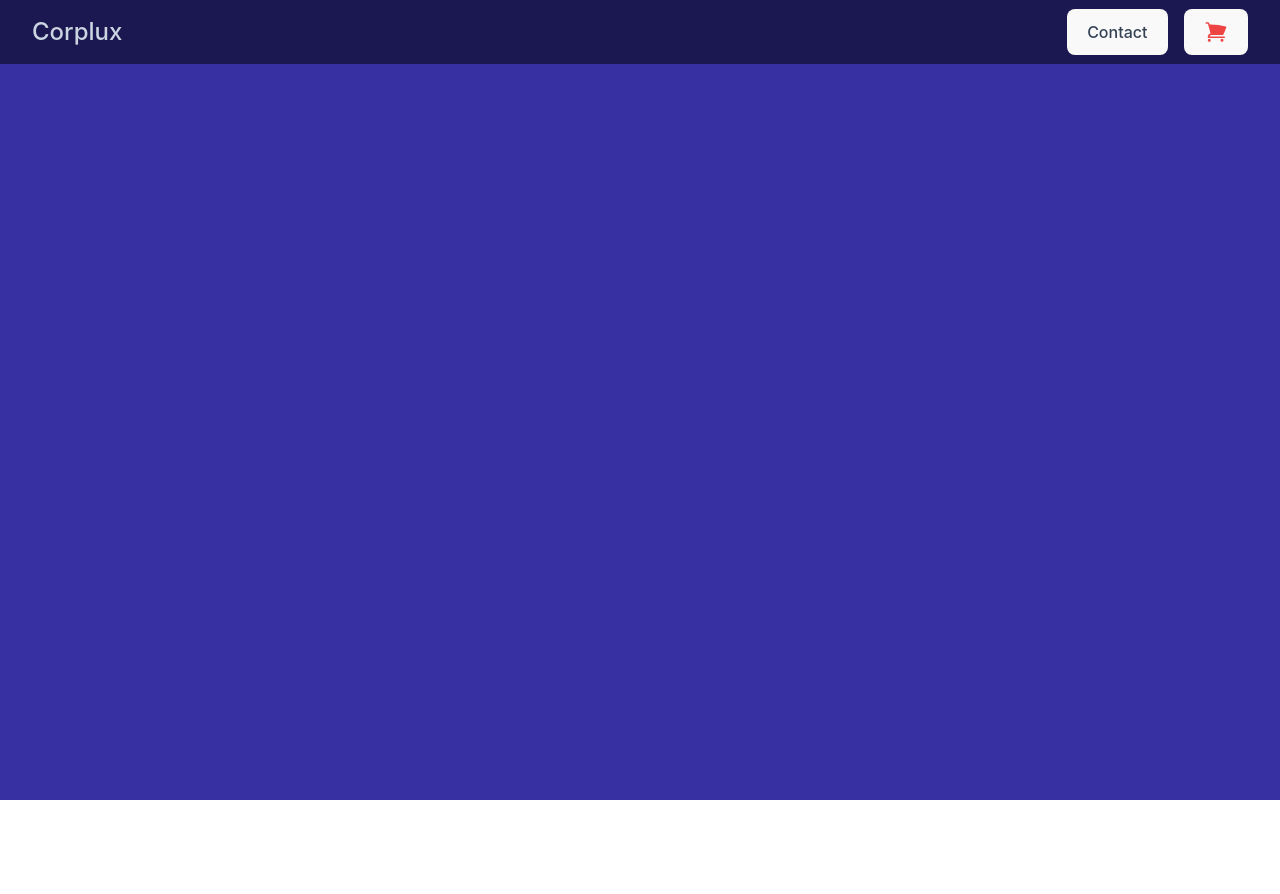
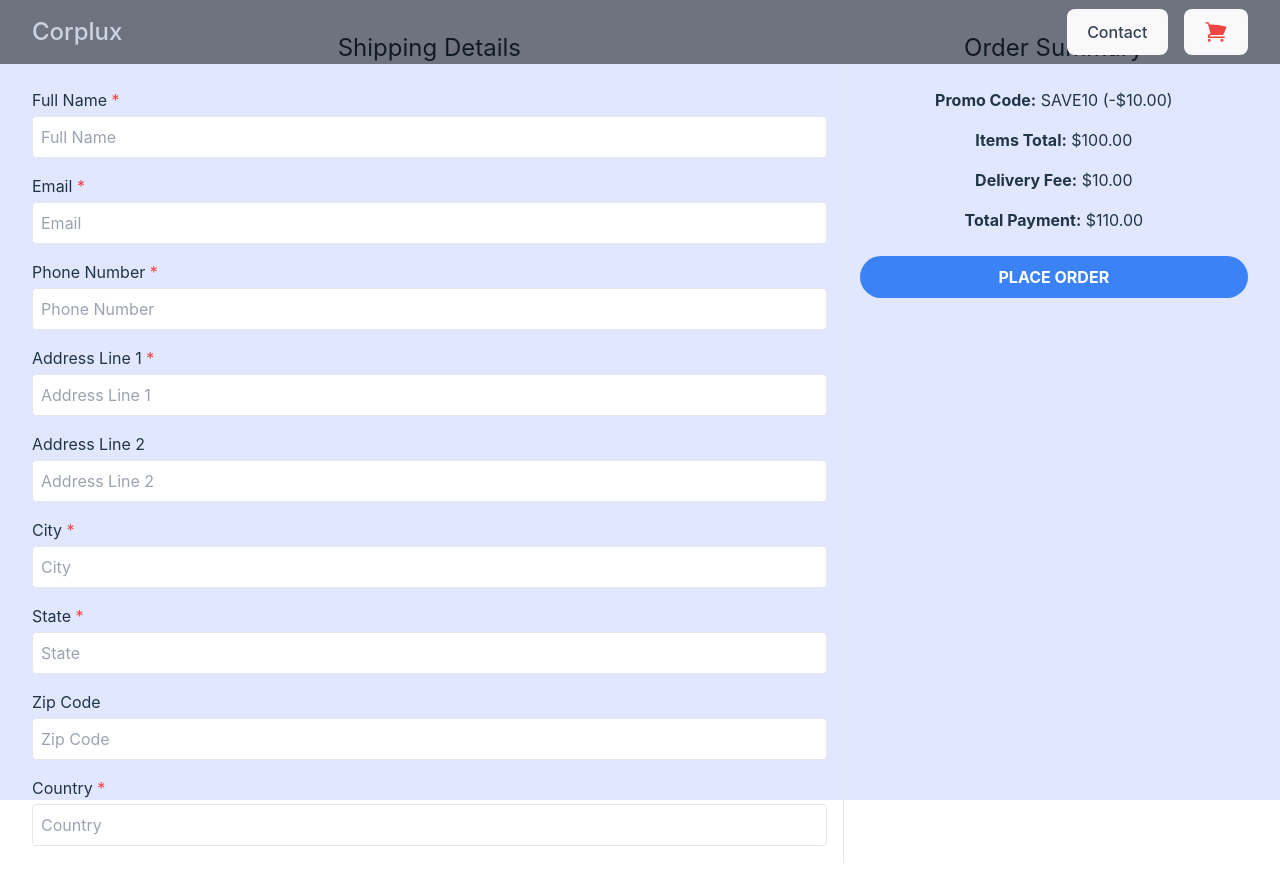
Before and after one commit to fakhirsh/corplux, a React (Vite) app in the folder frontend/: page /checkout in a window 1280 px wide. Before the commit this address had no page. Before the commit the page ends 800 px from the top, so only its background shows below. Built offline with nearby package versions, Linux system fonts and the light colour scheme.

Commit message:
Client side ccreens added (mostof them)

```diff
--- a/frontend/src/App.jsx
+++ b/frontend/src/App.jsx
@@ -9,6 +9,7 @@ import Cart from './screens/Cart';
 import Contact from './screens/Contact';
 import ProductList from './screens/ProductList';
 import Details from './screens/Details';
+import Checkout from './screens/Checkout';
 
 // function Loader({isloading=true}) {
 //   if (!isloading) return null;
@@ -39,7 +40,7 @@ function App() {
 
     return (
         <Router>
-            <div className='bg-indigo-800 absolute w-full h-screen p-0 top-0 left-0'>
+            <div className='bg-indigo-100 absolute w-full h-screen p-0 top-0 left-0'>
                 <Navbar />
                 <Routes>
                     <Route path="/" element={<Home />} />
@@ -47,6 +48,7 @@ function App() {
                     <Route path="/contact" element={<Contact />} />
                     <Route path="/product-list" element={<ProductList />} />
                     <Route path="/details" element={<Details />} />
+                    <Route path="/checkout" element={<Checkout />} />
                 </Routes>
             </div>
         </Router>
--- a/frontend/src/components/Navbar.jsx
+++ b/frontend/src/components/Navbar.jsx
@@ -1,6 +1,15 @@
 import React from 'react';
 import { useNavigate } from 'react-router-dom';
 import { ShoppingCartIcon } from '@heroicons/react/24/solid'
+import { Products } from '../data/mockData';
+
+
+////////////////////////////////////////////////////////////////////////////////
+export const getRandomProducts = (products, count) => {
+    const shuffled = products.sort(() => 0.5 - Math.random());
+    return shuffled.slice(0, count);
+};
+////////////////////////////////////////////////////////////////////////////////
 
 
 export default function Navbar() {
@@ -10,8 +19,13 @@ export default function Navbar() {
     const contactButtonClick = () => {
         navigate("/contact");
     }
+
     const cartButtonClick = () => {
-        navigate("/cart");
+        const randomProducts = getRandomProducts(Products, 5);
+
+        navigate("/cart", {
+            state: { cartItems: randomProducts }
+        });
     }
 
     return (
--- a/frontend/src/screens/Cart.jsx
+++ b/frontend/src/screens/Cart.jsx
@@ -1,7 +1,65 @@
-export default function Cart(){
-    return(
-        <div className="bg-blue-200">
-            <h1>Cart</h1>
+import { useLocation } from "react-router-dom";
+
+function Cart() {
+    const location = useLocation();
+    const items = location.state.cartItems;
+
+   // Sample data for the order summary
+    const subtotal = items.reduce((total, item) => total + item.price * item.quantity, 0);
+    const promoDiscount = 0; // Let's assume no discount for this example
+    const grandTotal = subtotal - promoDiscount;
+
+    return (
+      <div className="flex p-6 bg-gray-100">
+        {/* Left Column */}
+        <div className="w-2/3 pr-6">
+          {items.map((item) => (
+            <div key={item.id} className="flex mb-4 bg-white p-4 rounded shadow">
+              {/* Product Image */}
+              <img src={item.image} alt={item.name} className="w-1/4 object-cover rounded" />
+
+              {/* Product Title & Description */}
+              <div className="w-1/2 px-4">
+                <h2 className="text-xl">{item.name}</h2>
+                <p className="text-gray-600">{item.description}</p>
+              </div>
+
+              {/* Product Price & Quantity */}
+              <div className="w-1/4 text-right">
+                <p className="text-red-500">${item.price.toFixed(2)}</p>
+                <div className="flex items-center mt-2">
+                  <button className="border px-2 py-1">-</button>
+                  <span className="mx-2">{item.quantity}</span>
+                  <button className="border px-2 py-1">+</button>
+                </div>
+              </div>
+            </div>
+          ))}
         </div>
+
+        {/* Right Column */}
+        <div className="w-1/3 bg-white p-4 rounded shadow">
+          <h2 className="text-2xl mb-4">Order Summary</h2>
+          <div className="mb-4">
+            <span className="text-gray-600">Subtotal:</span> ${subtotal.toFixed(2)}
+          </div>
+          <div className="mb-4">
+            <input
+              type="text"
+              placeholder="Promo code"
+              className="p-2 border rounded w-full"
+            />
+          </div>
+          <div className="mb-4">
+            <span className="text-gray-600">Discount:</span> -${promoDiscount.toFixed(2)}
+          </div>
+          <div className="mb-6">
+            <span className="text-xl text-gray-700">Total:</span> ${grandTotal.toFixed(2)}
+          </div>
+          <button className="w-full bg-blue-500 text-white p-2 rounded">Proceed to Checkout</button>
+        </div>
+      </div>
     );
-}
+  }
+
+  export default Cart;
--- /dev/null
+++ b/frontend/src/screens/Checkout.jsx
@@ -0,0 +1,80 @@
+import React, { useState } from 'react';
+
+function Checkout() {
+  const [userData, setUserData] = useState({
+    fullName: '',
+    email: '',
+    phoneNumber: '',
+    address1: '',
+    address2: '',
+    city: '',
+    state: '',
+    zipCode: '',
+    country: ''
+  });
+
+  const handleInputChange = (e) => {
+    setUserData({
+      ...userData,
+      [e.target.name]: e.target.value
+    });
+  };
+
+  const InputField = ({ label, name, placeholder, required }) => (
+    <div className="mb-4">
+      <label className="block mb-1 text-left">
+        {label} {required && <span className="text-red-500">*</span>}
+      </label>
+      <input
+        type="text"
+        placeholder={placeholder}
+        name={name}
+        onChange={handleInputChange}
+        required={required}
+        className="w-full p-2 border rounded"
+      />
+    </div>
+  );
+
+  return (
+    <div className="flex p-8">
+      {/* Left Column - User Data Input Fields */}
+      <div className="w-2/3 pr-4">
+        <h2 className="text-2xl mb-6">Shipping Details</h2>
+
+        <InputField label="Full Name" name="fullName" placeholder="Full Name" required />
+        <InputField label="Email" name="email" placeholder="Email" required />
+        <InputField label="Phone Number" name="phoneNumber" placeholder="Phone Number" required />
+        <InputField label="Address Line 1" name="address1" placeholder="Address Line 1" required />
+        <InputField label="Address Line 2" name="address2" placeholder="Address Line 2" />
+        <InputField label="City" name="city" placeholder="City" required />
+        <InputField label="State" name="state" placeholder="State" required />
+        <InputField label="Zip Code" name="zipCode" placeholder="Zip Code" />
+        <InputField label="Country" name="country" placeholder="Country" required />
+      </div>
+
+      {/* Right Column - Order Summary */}
+      <div className="w-1/3 pl-4 border-l">
+        <h2 className="text-2xl mb-6">Order Summary</h2>
+        <div className="mb-4">
+          <span className="font-bold">Promo Code:</span> SAVE10 (-$10.00)
+        </div>
+        <div className="mb-4">
+          <span className="font-bold">Items Total:</span> $100.00
+        </div>
+        <div className="mb-4">
+          <span className="font-bold">Delivery Fee:</span> $10.00
+        </div>
+        <div className="mb-6">
+          <span className="font-bold">Total Payment:</span> $110.00
+        </div>
+
+        <button className="bg-blue-500 text-white px-8 py-2 rounded-full w-full font-bold">
+          PLACE ORDER
+        </button>
+      </div>
+    </div>
+  );
+}
+
+export default Checkout;
--- a/frontend/src/screens/Details.jsx
+++ b/frontend/src/screens/Details.jsx
@@ -1,7 +1,49 @@
-export default function Details(){
-    return(
-        <div className="bg-purple-200">
+import { Canvas, useFrame } from '@react-three/fiber';
+import { OrbitControls, Torus } from '@react-three/drei';
+import { useLocation } from 'react-router-dom';
+import { useRef } from 'react';
+
+export default function Details() {
+    const location = useLocation();
+    const productData = location.state?.productData;
+
+    const Donut = () => {
+        useFrame(({ clock }) => {
+            ref.current.rotation.x = Math.sin(clock.getElapsedTime()) * 0.5;
+            ref.current.rotation.y = Math.sin(clock.getElapsedTime()) * 0.5;
+        });
+        const ref = useRef();
+
+        return (
+            <Torus args={[1, 0.4, 16, 100]} ref={ref}>
+                <meshNormalMaterial attach="material" />
+            </Torus>
+        );
+    };
+
+    return (
+        <div className="bg-green-100">
             <h1>Product Details</h1>
+            {productData && (
+                <div
+                    className="product-details"
+                    style={{ width: '80%', height: '400px', margin: '0 auto' }}
+                >
+                    {/* Render 3D model */}
+                    <Canvas>
+                        <ambientLight intensity={0.5} />
+                        <pointLight position={[10, 10, 10]} />
+                        <Donut />
+                        <OrbitControls />
+                    </Canvas>
+
+                    <h2 className="mt-4 text-2xl font-bold">{productData.name}</h2>
+                    <p className="mt-2 text-gray-600">{productData.description}</p>
+                    <p className="mt-2 text-red-500">${productData.price}</p>
+                    <p className="mt-1">Rating: {productData.rating}⭐</p>
+                    <p className="mt-2"><strong>Category:</strong> {productData.category}</p>
+                </div>
+            )}
         </div>
     );
 }
--- a/frontend/src/screens/ProductList.jsx
+++ b/frontend/src/screens/ProductList.jsx
@@ -3,10 +3,13 @@ import CategoryList from '../components/CategoryList';
 import SearchBar from '../components/SearchBar';
 import ProductCard from '../components/ProductCard';
 import { Products } from '../data/mockData';
+import { useNavigate } from 'react-router-dom';
 
 function ProductListPage() {
   const [selectedCategory, setSelectedCategory] = useState('All');
   const [searchTerm, setSearchTerm] = useState('');
+
+  const navigate = useNavigate();
 
   const filteredProducts = Products.filter((product) => {
     if (selectedCategory !== 'All' && product.category !== selectedCategory) {
@@ -30,7 +33,10 @@ function ProductListPage() {
             <ProductCard
               key={product.id}
               product={product}
-              onClick={() => console.log('Product clicked', product.id)}
+              onClick={() => {
+                console.log('Product clicked', product.id);
+                navigate("/details", { state: { productData: product } });
+              }}
             />
           ))}
         </div>
```
